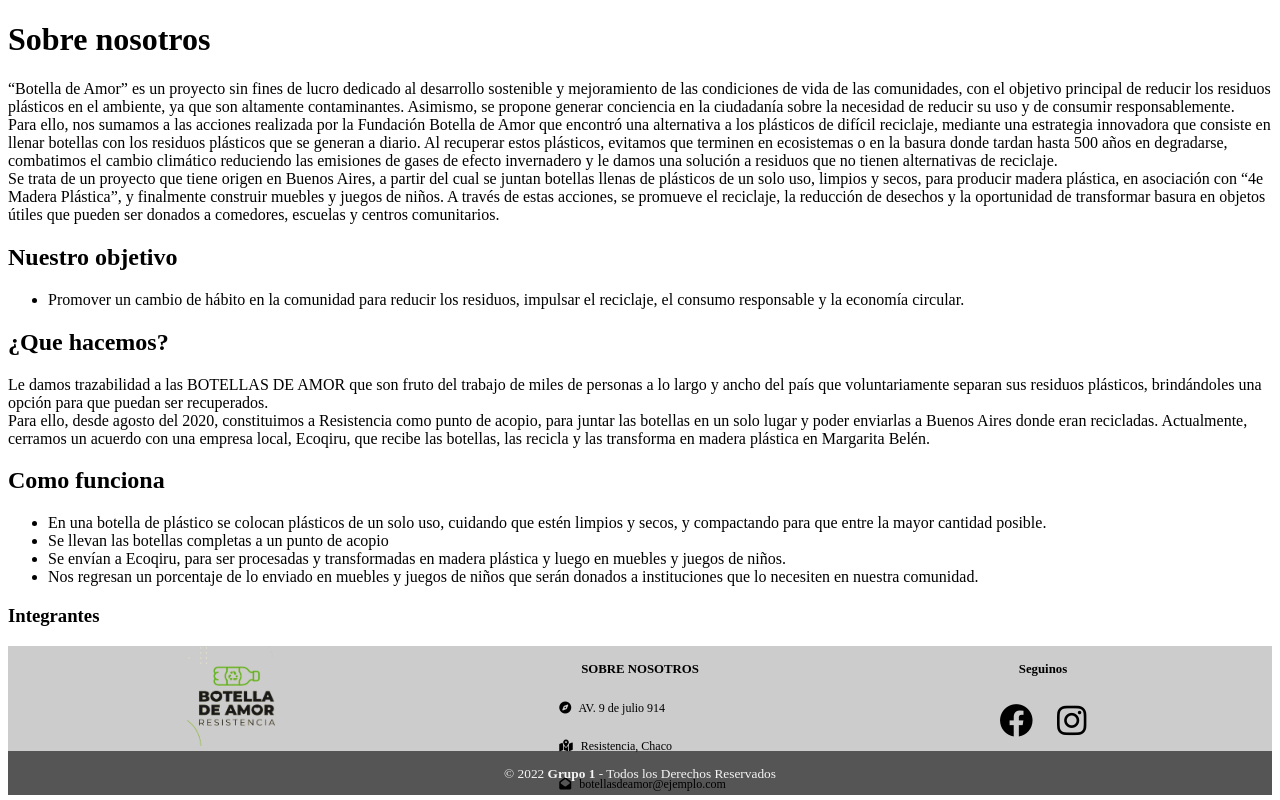
After one commit to AlexLopezz/Fundacion_Info2022, a Django app: page /mision/ in a window 1280 px wide. The commit adds this page. Run offline with Django 3.2, Linux system fonts and the light colour scheme; some libraries are stand-ins or nearby versions.

Commit message:
cracion de la vista mision

```diff
--- a/Info/urls.py
+++ b/Info/urls.py
@@ -15,7 +15,7 @@ Including another URLconf
 """
 from django.contrib import admin
 from django.urls import path, include
-from .views import Home
+from .views import Home, mision
 from django.conf.urls.static import static
 from django.conf import settings
 
@@ -25,4 +25,5 @@ urlpatterns = [
     path('accounts/', include('apps.usuarios.urls')),
     path('accounts/', include('django.contrib.auth.urls')),
     path('seccion/',include('apps.noticias.urls')),
+    path('mision/', mision, name = 'mision'),
 ] + static(settings.MEDIA_URL, document_root=settings.MEDIA_ROOT)
--- a/Info/views.py
+++ b/Info/views.py
@@ -2,3 +2,6 @@ from django.shortcuts import render
 
 def Home(request):
 	return render(request,'home.html')
+
+def mision(request):
+    return render(request, 'mision.html')
--- a/apps/noticias/urls.py
+++ b/apps/noticias/urls.py
@@ -1,11 +1,9 @@
 from django.urls import path
-from .views import noticias, articulo, categoria, mision, somos
+from .views import noticias, articulo, categoria
 
 
 urlpatterns = [
     path('noticias/', noticias.as_view(), name='noticias'),
     path('articulo/<int:pk>',articulo.as_view(), name= 'articulo'),
-    path('mision/', mision, name = 'mision'),
-    path('somos/', somos, name = 'somos'),
     path('categoria/<int:cat>', categoria, name ='categoria'),
 ]
--- a/apps/noticias/views.py
+++ b/apps/noticias/views.py
@@ -46,9 +46,3 @@ def categoria(request, cat):
     cat_object = Categoria.objects.get(pk=cat)
     noticias_categoria = Noticia.objects.filter(categoria= cat)
     return render(request, 'noticias/categoria.html',{'nombre': cat_object.nombre,'noticias_cat': noticias_categoria})
-
-def mision(request):
-    return render(request, 'noticias/mision.html')
-
-def somos(request):
-    return render(request, 'noticias/somos.html')
--- a/templates/base.html
+++ b/templates/base.html
@@ -23,7 +23,6 @@
 <body>
     {% block contenido %}
     {% endblock contenido %}
-    {% include 'partials/footer.html' %}
 </body>
-
+{% include 'partials/footer.html' %}
 </html>
--- /dev/null
+++ b/templates/mision.html
@@ -0,0 +1,26 @@
+{% extends 'base.html' %}
+{% block contenido %}
+<div class="container">
+    <h1>Sobre nosotros</h1>
+    <p>“Botella de Amor” es un proyecto sin fines de lucro dedicado al desarrollo sostenible y mejoramiento de las condiciones de vida de las comunidades, con el objetivo principal de reducir los residuos plásticos en el ambiente, ya que son altamente contaminantes. Asimismo, se propone generar conciencia en la ciudadanía sobre la necesidad de reducir su uso y de consumir responsablemente. <br> Para ello, nos sumamos a las acciones realizada por la Fundación Botella de Amor que encontró una alternativa a los plásticos de difícil reciclaje, mediante una estrategia innovadora que consiste en llenar botellas con los residuos plásticos que se generan a diario. Al recuperar estos plásticos, evitamos que terminen en ecosistemas o en la basura donde tardan hasta 500 años en degradarse, combatimos el cambio climático reduciendo las emisiones de gases de efecto invernadero y le damos una solución a residuos que no tienen alternativas de reciclaje. <br> Se trata de un proyecto que tiene origen en Buenos Aires, a partir del cual se juntan botellas llenas de plásticos de un solo uso, limpios y secos, para producir madera plástica, en asociación con “4e Madera Plástica”, y finalmente construir muebles y juegos de niños. A través de estas acciones, se promueve el reciclaje, la reducción de desechos y la oportunidad de transformar basura en objetos útiles que pueden ser donados a comedores, escuelas y centros comunitarios.
+    </p>
+    <h2>Nuestro objetivo</h2>
+    <ul>
+        <li> Promover un cambio de hábito en la comunidad para reducir los residuos, impulsar el reciclaje, el consumo responsable y la economía circular. </li>
+    </ul>
+    <h2>¿Que hacemos?</h2>
+    <p>Le damos trazabilidad a las BOTELLAS DE AMOR que son fruto del trabajo de miles de personas a lo largo y ancho del país que voluntariamente separan sus residuos plásticos, brindándoles una opción para que puedan ser recuperados. <br> Para ello, desde agosto del 2020, constituimos a Resistencia como punto de acopio, para juntar las botellas en un solo lugar y poder enviarlas a Buenos Aires donde eran recicladas. Actualmente, cerramos un acuerdo con una empresa local, Ecoqiru, que recibe las botellas, las recicla y las transforma en madera plástica en Margarita Belén.
+    </p>
+    <h2>Como funciona</h2>
+    <ul>
+        <li>En una botella de plástico se colocan plásticos de un solo uso, cuidando que estén limpios y secos, y compactando para que entre la mayor cantidad posible.</li>
+        <li>Se llevan las botellas completas a un punto de acopio</li>
+        <li>Se envían a Ecoqiru, para ser procesadas y transformadas en madera plástica y luego en muebles y juegos de niños. </li>
+        <li>Nos regresan un porcentaje de lo enviado en muebles y juegos de niños que serán donados a instituciones que lo necesiten en nuestra comunidad. </li>
+    </ul>
+    <h3>Integrantes</h3>
+    <div class="box">
+
+    </div>
+</div>
+{% endblock %}
```
Also changed, not shown: templates/noticias/mision.html (deleted, +0 -12 lines), templates/noticias/somos.html (deleted, +0 -12 lines), Info/db.sqlite3, static/img/intgrantesfund/CeciliaGilDeMuro.jpeg (added), static/img/intgrantesfund/CelesteLestani.jpeg (added), static/img/intgrantesfund/MaiteGilDeMuro.jpeg (added), static/img/intgrantesfund/RocioBlotta.jpeg (added).
